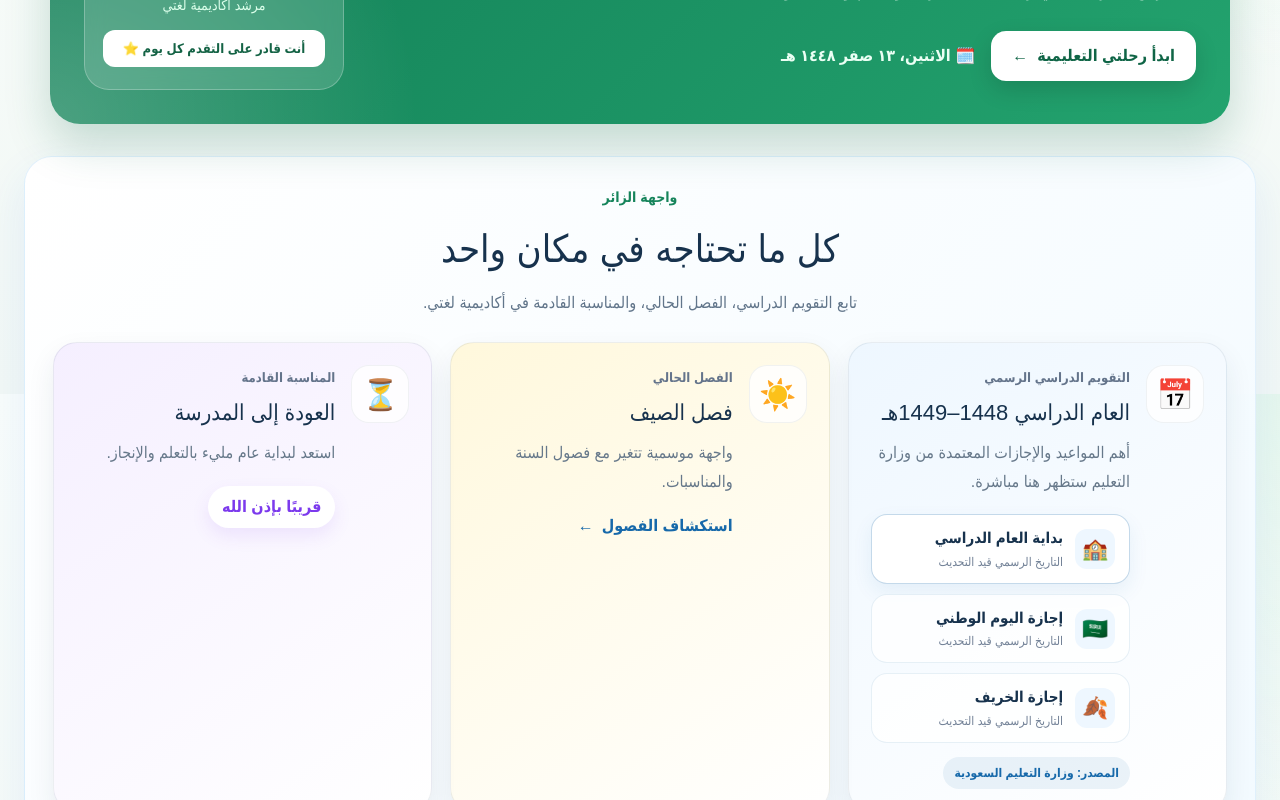
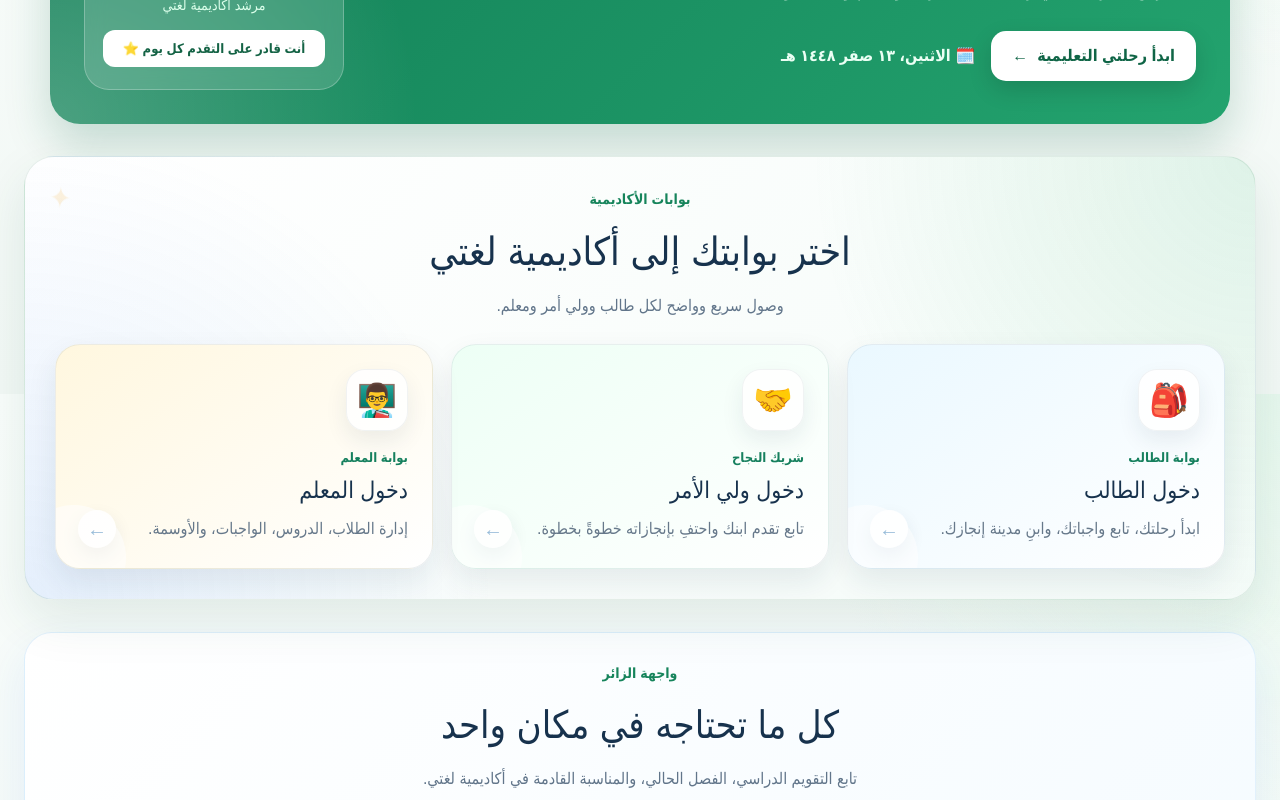
Before and after one commit to a31164949-blip/lughati-academy, a Next.js app in the folder lughati-next/: page / in a window 1280 px wide. Shown: the part 406-1206 px from the top of the page. Built offline with nearby package versions, Linux system fonts and the light colour scheme.

Commit message:
Add academy login gates to homepage

```diff
--- a/lughati-next/app/globals.css
+++ b/lughati-next/app/globals.css
@@ -2588,3 +2588,212 @@ a {
     font-size: 19px;
   }
 }
+/* =========================
+   Academy Gates
+========================= */
+
+.academy-gates {
+  position: relative;
+  overflow: hidden;
+  margin: 32px auto;
+  padding: 30px;
+  border-radius: 30px;
+  background:
+    radial-gradient(circle at top right, rgba(72, 187, 120, 0.14), transparent 34%),
+    radial-gradient(circle at bottom left, rgba(59, 130, 246, 0.12), transparent 36%),
+    linear-gradient(135deg, #ffffff, #f4fbf8);
+  border: 1px solid rgba(22, 101, 52, 0.1);
+  box-shadow: 0 20px 50px rgba(15, 76, 55, 0.1);
+}
+
+.academy-gates::before {
+  content: "✦";
+  position: absolute;
+  top: 18px;
+  left: 24px;
+  font-size: 30px;
+  color: rgba(245, 158, 11, 0.28);
+  animation: academySparkle 2.8s ease-in-out infinite;
+}
+
+.academy-gates-header {
+  position: relative;
+  z-index: 1;
+  text-align: center;
+  margin-bottom: 24px;
+}
+
+.academy-gates-header h2 {
+  margin: 8px 0 10px;
+  color: #17324d;
+  font-size: clamp(27px, 4vw, 39px);
+}
+
+.academy-gates-header p {
+  margin: 0;
+  color: #61758a;
+  line-height: 1.8;
+}
+
+.academy-gates-grid {
+  position: relative;
+  z-index: 1;
+  display: grid;
+  grid-template-columns: repeat(3, minmax(0, 1fr));
+  gap: 18px;
+}
+
+.academy-gate {
+  position: relative;
+  min-height: 220px;
+  display: flex;
+  flex-direction: column;
+  align-items: flex-start;
+  gap: 14px;
+  padding: 24px;
+  overflow: hidden;
+  border-radius: 25px;
+  color: inherit;
+  text-decoration: none;
+  border: 1px solid rgba(23, 50, 77, 0.08);
+  box-shadow: 0 13px 30px rgba(23, 50, 77, 0.09);
+  transition:
+    transform 0.28s ease,
+    box-shadow 0.28s ease,
+    border-color 0.28s ease;
+}
+
+.academy-gate::after {
+  content: "";
+  position: absolute;
+  width: 105px;
+  height: 105px;
+  left: -35px;
+  bottom: -42px;
+  border-radius: 50%;
+  background: rgba(255, 255, 255, 0.55);
+  transition: transform 0.35s ease;
+}
+
+.academy-gate:hover {
+  transform: translateY(-6px);
+  border-color: rgba(16, 135, 91, 0.24);
+  box-shadow: 0 22px 42px rgba(23, 50, 77, 0.15);
+}
+
+.academy-gate:hover::after {
+  transform: scale(1.25);
+}
+
+.student-gate {
+  background: linear-gradient(145deg, #eaf8ff, #ffffff);
+}
+
+.parent-gate {
+  background: linear-gradient(145deg, #edfff5, #ffffff);
+}
+
+.teacher-gate {
+  background: linear-gradient(145deg, #fff7df, #ffffff);
+}
+
+.academy-gate-icon {
+  width: 62px;
+  height: 62px;
+  display: grid;
+  place-items: center;
+  border-radius: 19px;
+  background: rgba(255, 255, 255, 0.88);
+  box-shadow:
+    0 10px 22px rgba(23, 50, 77, 0.08),
+    inset 0 0 0 1px rgba(23, 50, 77, 0.06);
+  font-size: 32px;
+}
+
+.academy-gate-label {
+  display: inline-block;
+  margin-bottom: 5px;
+  color: #16805e;
+  font-size: 13px;
+  font-weight: 900;
+}
+
+.academy-gate h3 {
+  margin: 0 0 8px;
+  color: #17324d;
+  font-size: 23px;
+}
+
+.academy-gate p {
+  margin: 0;
+  color: #66788a;
+  line-height: 1.8;
+}
+
+.academy-gate-arrow {
+  position: absolute;
+  left: 22px;
+  bottom: 20px;
+  width: 38px;
+  height: 38px;
+  display: grid;
+  place-items: center;
+  border-radius: 50%;
+  background: rgba(255, 255, 255, 0.9);
+  color: #1769aa;
+  font-size: 20px;
+  font-weight: 900;
+  box-shadow: 0 8px 18px rgba(23, 50, 77, 0.1);
+  transition: transform 0.25s ease;
+}
+
+.academy-gate:hover .academy-gate-arrow {
+  transform: translateX(-4px);
+}
+
+@keyframes academySparkle {
+  0%,
+  100% {
+    opacity: 0.35;
+    transform: scale(0.9) rotate(0deg);
+  }
+
+  50% {
+    opacity: 1;
+    transform: scale(1.15) rotate(18deg);
+  }
+}
+
+@media (max-width: 900px) {
+  .academy-gates-grid {
+    grid-template-columns: 1fr;
+  }
+
+  .academy-gate {
+    min-height: 190px;
+  }
+}
+
+@media (max-width: 600px) {
+  .academy-gates {
+    margin: 22px 12px;
+    padding: 22px 14px;
+    border-radius: 23px;
+  }
+
+  .academy-gate {
+    min-height: 185px;
+    padding: 20px;
+    border-radius: 21px;
+  }
+
+  .academy-gate-icon {
+    width: 54px;
+    height: 54px;
+    font-size: 28px;
+  }
+
+  .academy-gate h3 {
+    font-size: 21px;
+  }
+}
--- a/lughati-next/app/page.tsx
+++ b/lughati-next/app/page.tsx
@@ -276,6 +276,47 @@ useEffect(() => {
           <div className="mascot-message">أنت قادر على التقدم كل يوم ⭐</div>
         </div>
       </section>
+      <section className="academy-gates">
+  <div className="academy-gates-header">
+    <span className="section-label">بوابات الأكاديمية</span>
+    <h2>اختر بوابتك إلى أكاديمية لغتي</h2>
+    <p>
+      وصول سريع وواضح لكل طالب وولي أمر ومعلم.
+    </p>
+  </div>
+
+  <div className="academy-gates-grid">
+    <Link href="/login" className="academy-gate student-gate">
+      <span className="academy-gate-icon">🎒</span>
+      <div>
+        <span className="academy-gate-label">بوابة الطالب</span>
+        <h3>دخول الطالب</h3>
+        <p>ابدأ رحلتك، تابع واجباتك، وابنِ مدينة إنجازك.</p>
+      </div>
+      <span className="academy-gate-arrow">←</span>
+    </Link>
+
+    <Link href="/parent" className="academy-gate parent-gate">
+      <span className="academy-gate-icon">🤝</span>
+      <div>
+        <span className="academy-gate-label">شريك النجاح</span>
+        <h3>دخول ولي الأمر</h3>
+        <p>تابع تقدم ابنك واحتفِ بإنجازاته خطوةً بخطوة.</p>
+      </div>
+      <span className="academy-gate-arrow">←</span>
+    </Link>
+
+    <Link href="/teacher-login" className="academy-gate teacher-gate">
+      <span className="academy-gate-icon">👨‍🏫</span>
+      <div>
+        <span className="academy-gate-label">بوابة المعلم</span>
+        <h3>دخول المعلم</h3>
+        <p>إدارة الطلاب، الدروس، الواجبات، والأوسمة.</p>
+      </div>
+      <span className="academy-gate-arrow">←</span>
+    </Link>
+  </div>
+</section>
 
 <section className="visitor-dashboard">
   <div className="visitor-dashboard-header">
```
